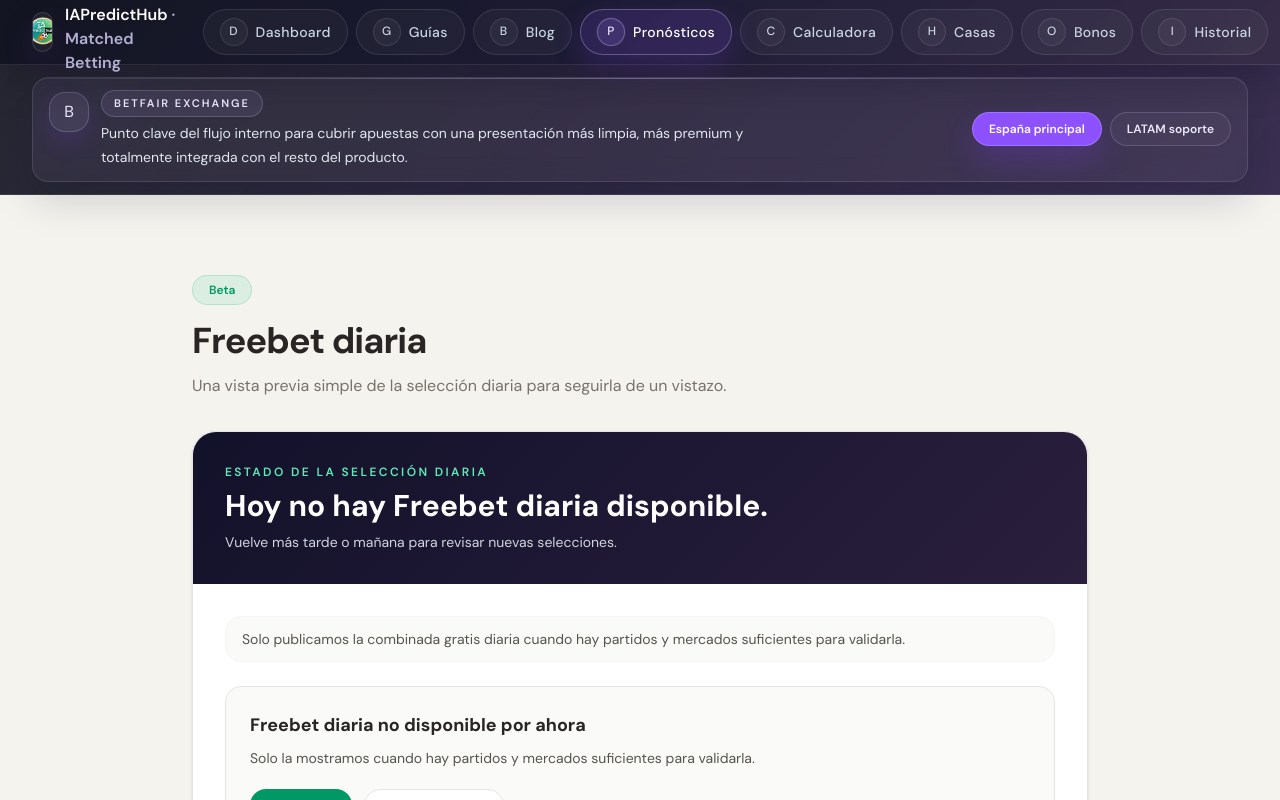
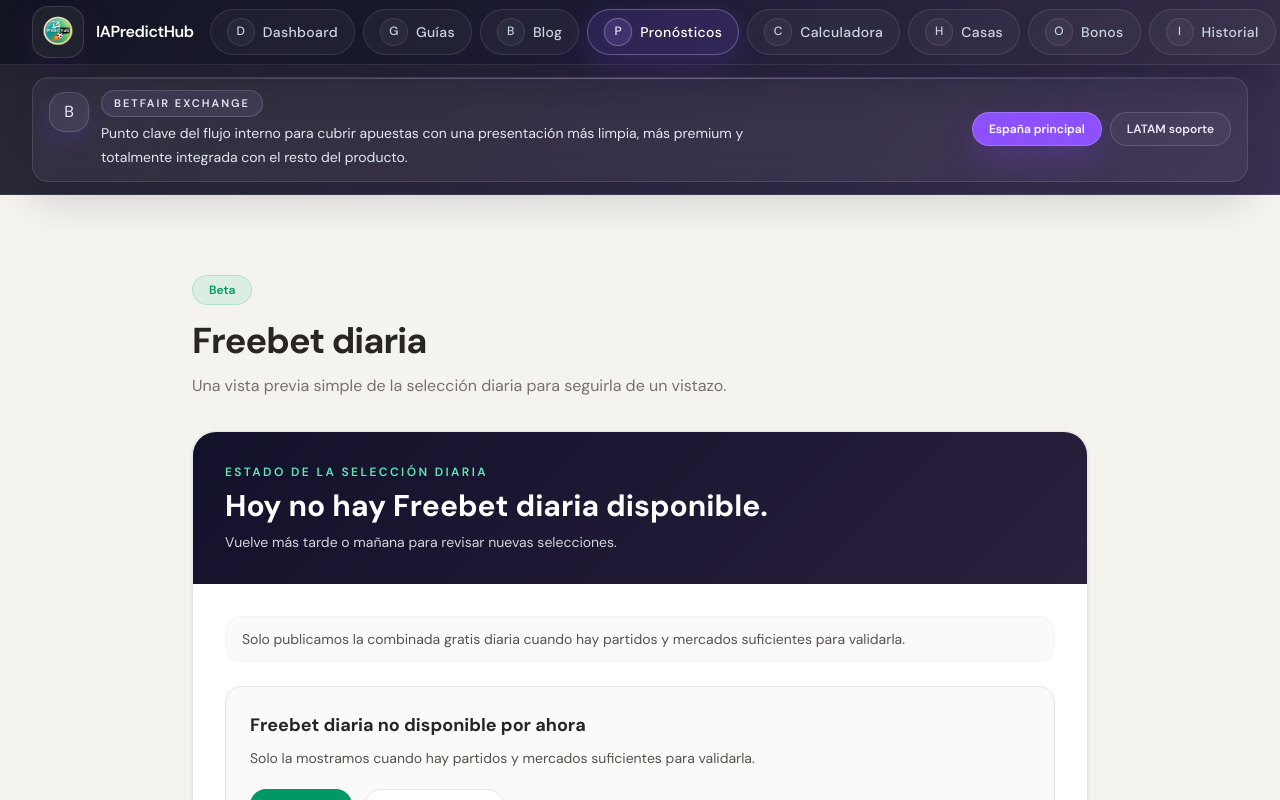
Before and after one commit to eloylt13/matched-betting-app, a Next.js app: page /pronosticos in a window 1280 px wide. Shown: the top 800 px of the page. Built offline with nearby package versions, Linux system fonts and the light colour scheme; no server answers; a web font is replaced by a local one.

Commit message:
refactor: mejora el logo de la cabecera interna

```diff
--- a/components/AppShell.tsx
+++ b/components/AppShell.tsx
@@ -65,17 +65,18 @@ export default function AppShell({ children }: { children: React.ReactNode }) {
         <div className="mx-auto max-w-7xl px-4 sm:px-6 lg:px-8">
           <div className="flex h-16 items-center justify-between gap-4">
             <Link href="/" className="group flex items-center gap-3">
-              <span className="relative flex h-10 w-10 items-center justify-center overflow-hidden rounded-2xl border border-violet-200/15 bg-white/[0.05] shadow-[0_12px_30px_rgba(88,28,135,0.18)]">
-                <Image src="/logo.png" alt="IAPredictHub" width={40} height={40} className="h-10 w-10 rounded-2xl object-cover" />
+              <span className="relative flex h-12 w-12 shrink-0 items-center justify-center overflow-hidden rounded-2xl border border-violet-200/15 bg-white/[0.05] p-1 shadow-[0_12px_30px_rgba(88,28,135,0.18)] sm:h-[3.25rem] sm:w-[3.25rem]">
+                <Image
+                  src="/logo.png"
+                  alt="IAPredictHub"
+                  width={52}
+                  height={52}
+                  className="h-full w-full object-contain"
+                  priority
+                />
               </span>
-              <span className="flex flex-col leading-tight">
-                <span className="text-[11px] font-semibold uppercase tracking-[0.22em] text-violet-200/70">
-                  Internal app
-                </span>
-                <span className="text-sm font-semibold text-white sm:text-base">
-                  IAPredictHub
-                  <span className="hidden sm:inline text-violet-200/80"> · Matched Betting</span>
-                </span>
+              <span className="text-[15px] font-semibold tracking-tight text-white sm:text-base">
+                IAPredictHub
               </span>
             </Link>
 
```
